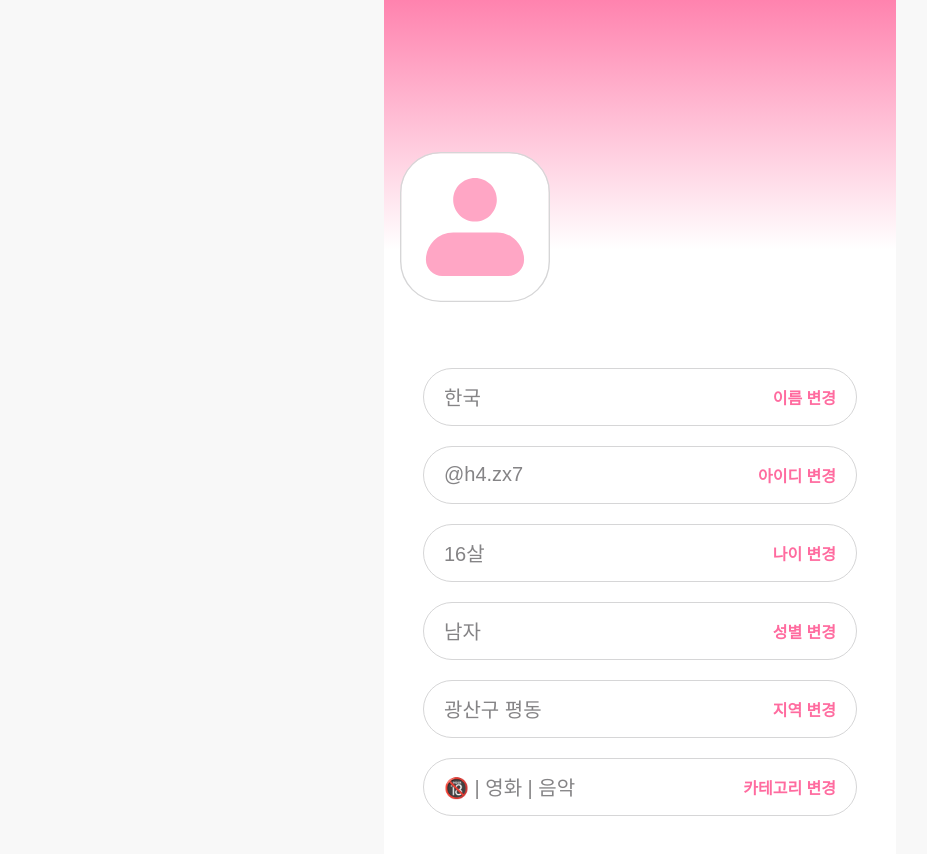
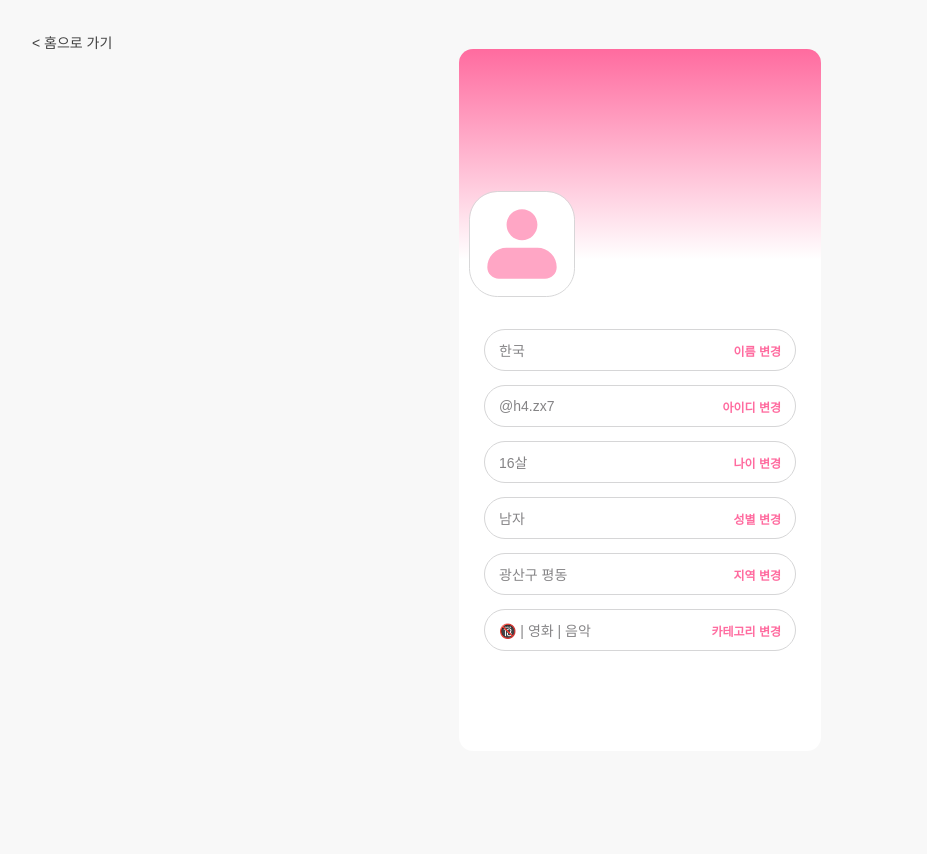
Before and after one commit to HelloCarBotCube/HCBC-Front, a React (Vite) app: page /Profile in a window 1280 px wide. Shown: the top 854 px of the page, without its empty margins (0-927 px from the left). After the commit the page ends 800 px from the top, so only its background shows below. Built offline with nearby package versions, Linux system fonts and the light colour scheme.

Commit message:
profile.css 수정

```diff
--- a/src/component/Profile.css
+++ b/src/component/Profile.css
@@ -1,48 +1,48 @@
-body {
+.p-container {
   background-color: #f8f8f8;
   margin: 0;
   font-family: "Pretendard", sans-serif;
-  display: flex;
-  flex-direction: column;
-  align-items: center;
-  justify-content: center;
-  max-height: 100vh;
-
+  display: grid;
+  grid-template-columns: 1fr auto 1fr;
+  height: 100vh;
+  width: 100vw;
 }
 
-.p-container {
-  display: flex;
-  flex-direction: column;
-  align-items: center;
-}
 .p-back {
-  align-self: flex-start;
-  margin: 64px 0 0 64px;
-  font-size: 20px;
+  grid-column: 1 / 2;
+  justify-self: start;
+  align-self: start;
+  margin-left: 32px;
+  margin-top: 32px;
+  font-size: 14px;
   color: #404040;
   cursor: pointer;
+  border: none;
+  background-color: #f8f8f8;
+  padding: 0;
 }
 
 .p-wrap {
-  width: 100%;
+  grid-column: 2 / 3;
+  justify-self: center;
+  align-self: center; /* 수정: start → center */
   display: flex;
   justify-content: center;
-  align-items: center;
+  align-items: center; /* flex-start → center */
 }
 
 .p-card {
-  width: 512px;
-  height: 992px;
+  width: 362px;
+  height: 702px;
   background: linear-gradient(#ff6b9f 0%, #ffffff 30%);
-  border-radius: 20px;
+  border-radius: 14px;
   text-align: center;
-
 }
 
 .p-icon {
-  width: 150px;
-  height: 150px;
-  margin: 200px 0 66px 16px;
+  width: 106px;
+  height: 106px;
+  margin: 142px 0 32px 10px;
   display: flex;
   align-items: center;
   justify-content: flex-start;
@@ -58,17 +58,17 @@ body {
   align-items: center;
   background: #FFFFFF;
   border: 1px solid #D6D6D7;
-  border-radius: 30px;
-  padding: 16px 20px;
-  margin: 20px auto;
+  border-radius: 220px;
+  padding: 12px 14px;
+  margin: 14px auto;
   transition: border 0.6s;
-  width: 392px;
-  height: 24px;
+  width: 282px;
+  height: 16px;
 }
 
 .p-field span {
   color: #858486;
-  font-size: 20px;
+  font-size: 14px;
   font-weight: 500;
 }
 
@@ -82,16 +82,17 @@ body {
   outline: none;
   background: transparent;
   color: #858486;
-  font-size: 20px;
+  font-size: 14px;
   font-weight: 500;
   font-family: 'pretendard', sans-serif;
+  padding: 0;
 }
 
 .p-edit,
 .p-apply {
   border: none;
   background: none;
-  font-size: 16px;
+  font-size: 12px;
   font-weight: bold;
   color: #ff6b9f;
   cursor: pointer;
@@ -103,8 +104,3 @@ body {
 .p-apply :focus {
   outline: none;
 }
-
-
-.p-back{
-  border: none;
-}
--- a/src/component/Profile.jsx
+++ b/src/component/Profile.jsx
@@ -82,7 +82,7 @@ const Profile = () => {
   return (
     <div className="p-container">
       <button type="button" className="p-back" onClick={goHome}>
-        ← 홈으로 가기
+        &lt; 홈으로 가기
       </button>
 
       <div className="p-wrap">
```
